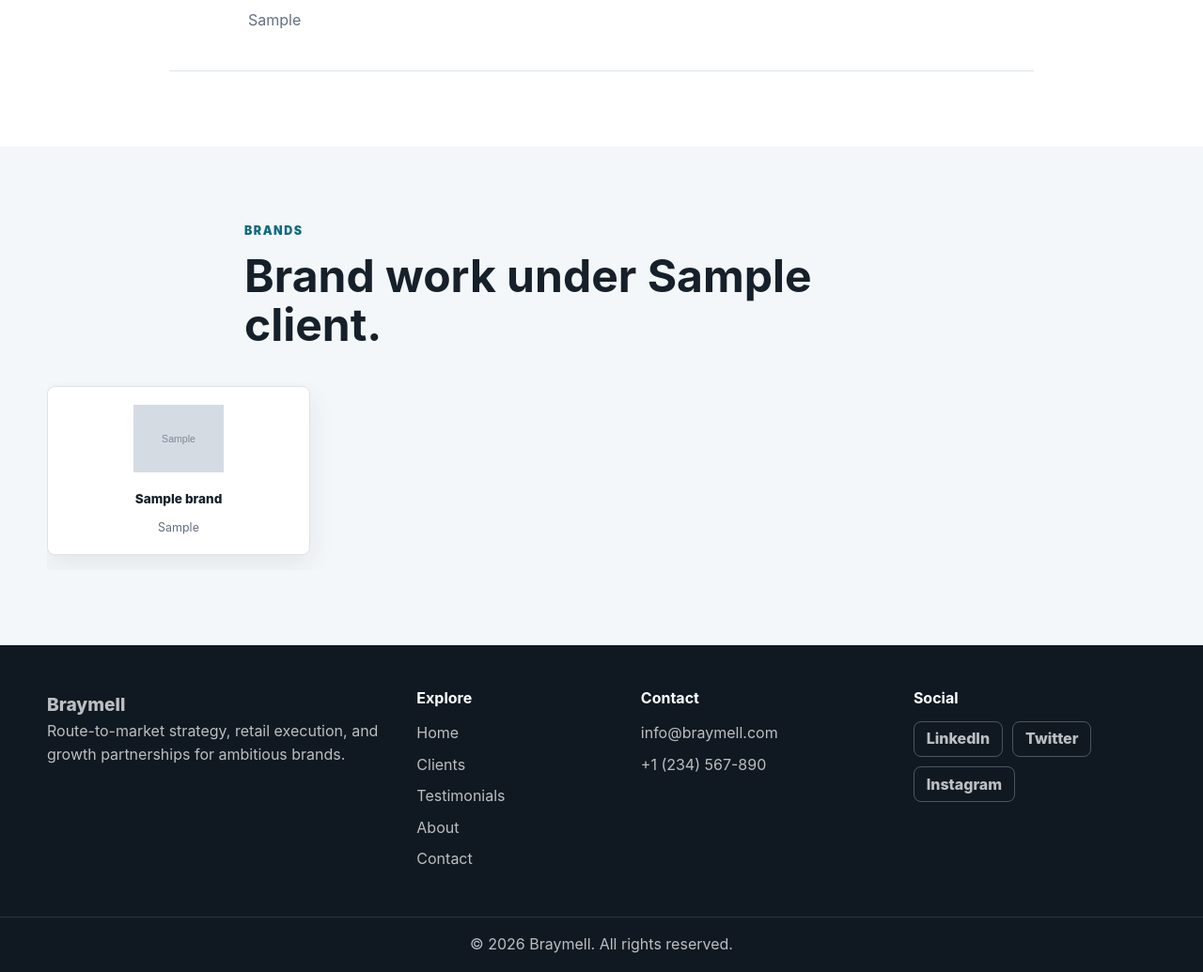
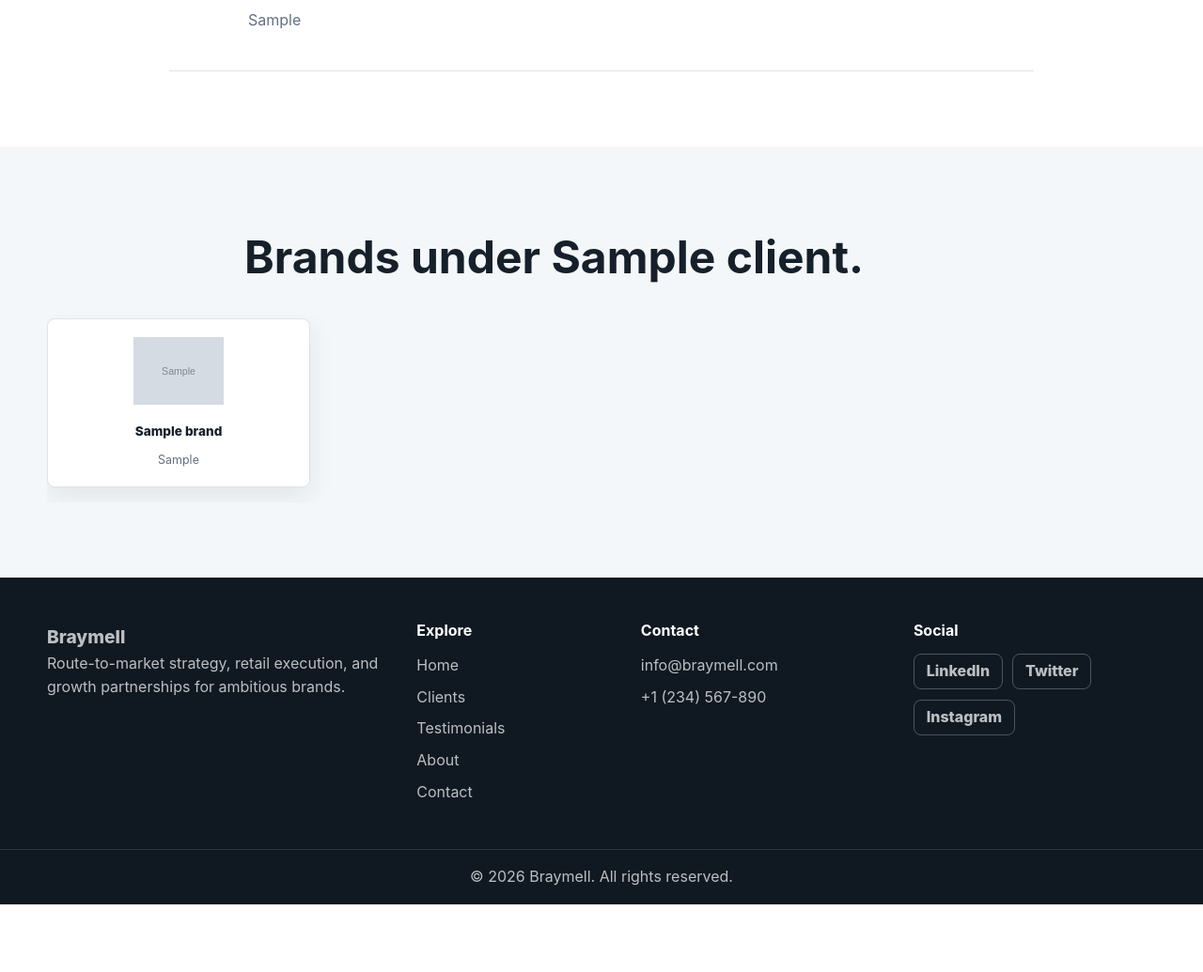
Before and after one commit to pinchase/brays, a Django app: a page that uses backend/core/templates/core/base.html in a window 1280 px wide. Shown: the part 1301-2336 px from the top of the page at 94% size. After the commit the page ends 2264 px from the top, so only its background shows below. Run offline with Django 4.2, Linux system fonts and the light colour scheme; tables that the repository leaves empty hold one stand-in row (values such as "Sample post"); grey boxes marked "Sample" are stand-in pictures.

Commit message:
initial commit of project structure and files

```diff
--- a/backend/config/settings.py
+++ b/backend/config/settings.py
@@ -151,10 +151,7 @@ CORS_ALLOWED_ORIGINS = [
 ]
 
 
-ALLOWED_HOSTS = [
-    'localhost',
-    '127.0.0.1',
-]
+ALLOWED_HOSTS = ['*']
 
 CORS_ALLOW_CREDENTIALS = True
 
--- a/backend/core/templates/core/base.html
+++ b/backend/core/templates/core/base.html
@@ -6,6 +6,10 @@
     <meta name="viewport" content="width=device-width, initial-scale=1.0">
     <meta name="description" content="Braymell delivers route-to-market strategy, retail execution, and brand growth support.">
     <title>{% block title %}{{ page_title|default:"Braymell" }}{% endblock %}</title>
+
+    <!-- Favicon -->
+    <link rel="icon" type="image/x-icon" href="{% static 'images/logo.jpeg' %}">
+
     <link rel="stylesheet" href="{% static 'css/style.css' %}?v=20260505a">
     {% block extra_css %}{% endblock %}
 </head>
--- a/backend/core/templates/core/client-detail.html
+++ b/backend/core/templates/core/client-detail.html
@@ -89,8 +89,8 @@
 
 <section class="section section-muted">
     <div class="container section-heading">
-        <p class="eyebrow">Brands</p>
-        <h2>Brand work under {{ client.name }}.</h2>
+        <p class="eyebrow"></p>
+        <h2>Brands under {{ client.name }}.</h2>
     </div>
     <div class="container">
         {% if brands %}
@@ -100,7 +100,7 @@
                         {% if brand.logo %}
                             <img src="{{ brand.logo.url }}" alt="{{ brand.name }}" loading="lazy">
                         {% else %}
-                            <span class="placeholder">{{ brand.name }}</span>
+                            <span class="placeholder eyebrow">{{ brand.name }}</span>
                         {% endif %}
                         <strong>{{ brand.name }}</strong>
                         {% if brand.caption %}
```
Also changed, not shown: DEPLOYMENT_GUIDE.md (deleted).
